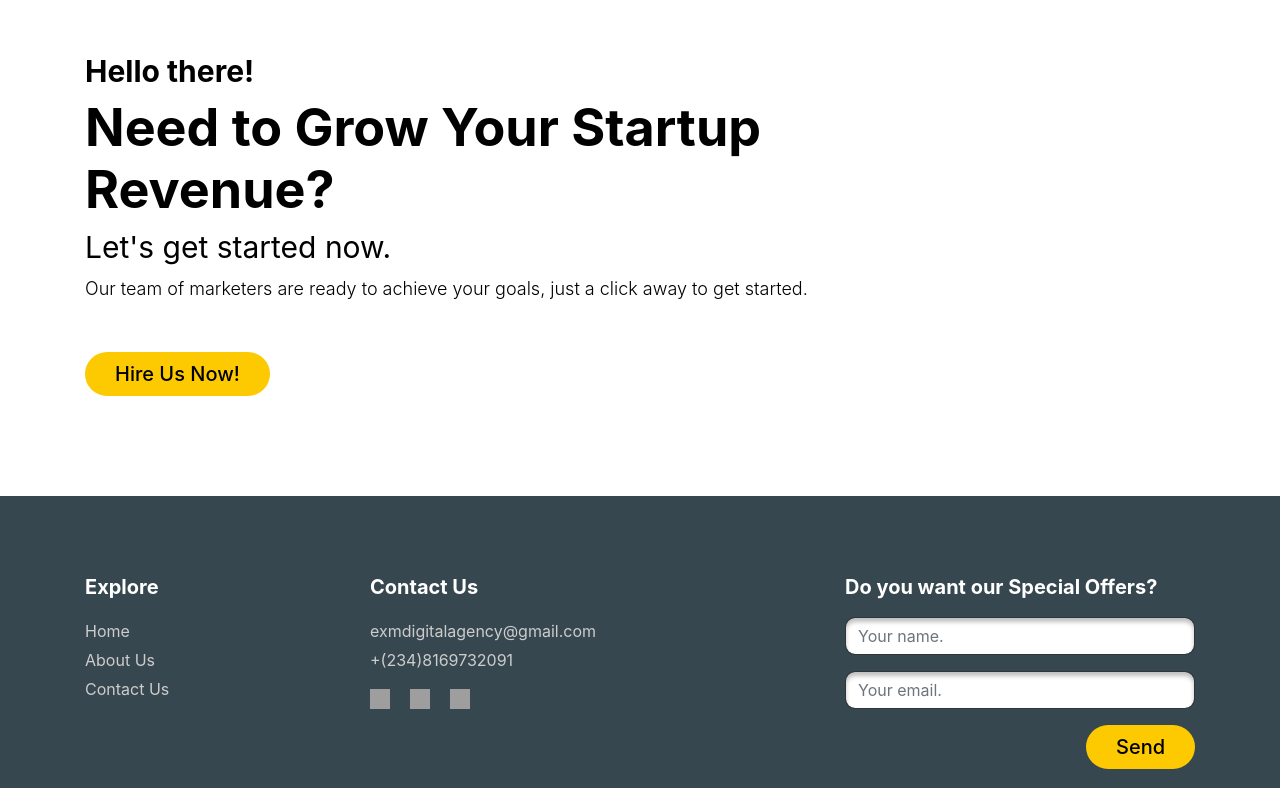
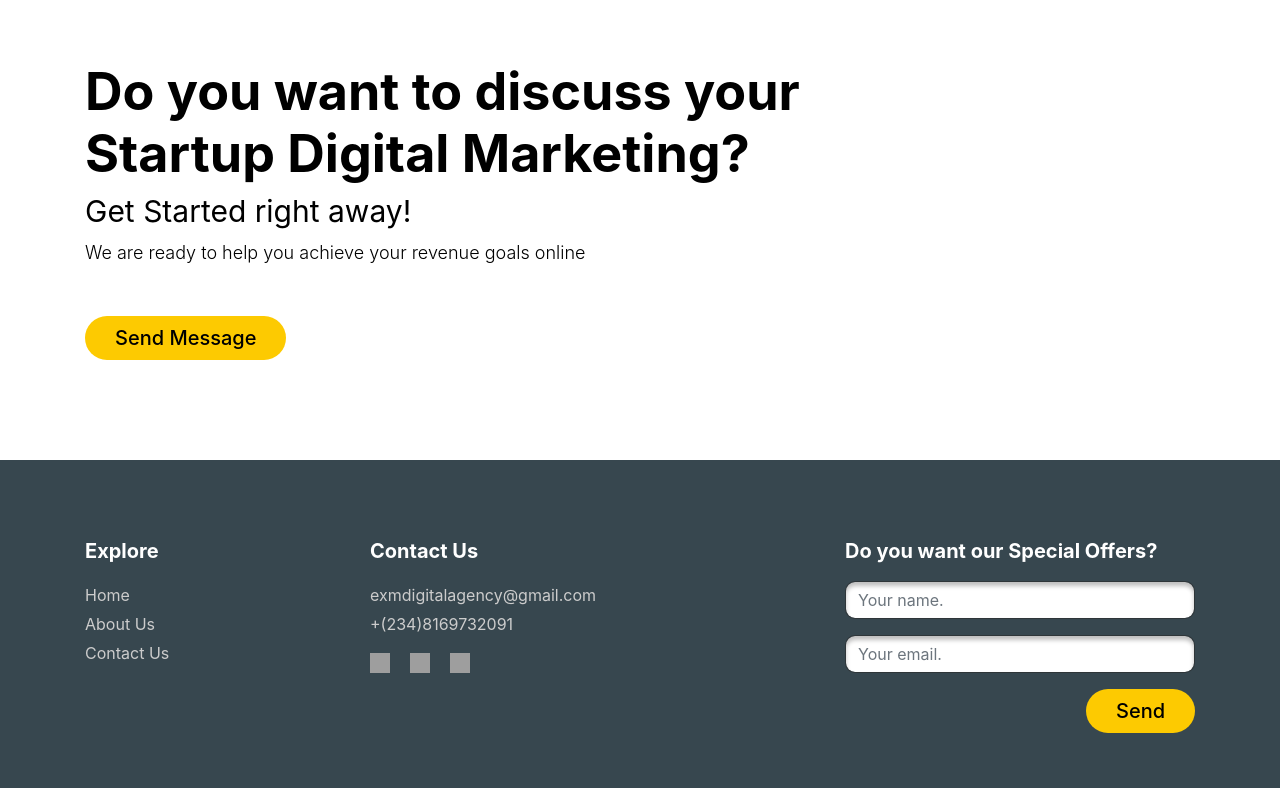
Before and after one commit to expression-media-digital-agency/exm-site-updateone, a Next.js app: page / in a window 1280 px wide. Shown: the part 2892-3680 px from the top of the page. Built offline with nearby package versions, Linux system fonts and the light colour scheme; grey boxes are pictures that could not be loaded; a web font is replaced by a local one.

Commit message:
update15

```diff
--- a/components/NeedSolution/NeedSolution.js
+++ b/components/NeedSolution/NeedSolution.js
@@ -9,13 +9,13 @@ const NeedSolution = () => (
                 <img src="/static/img/svg/anita.svg" alt="anita picture" className="img-fluid"/>
             </div> */}
             <div className="col-sm-8">
-                <h3 className="heading-three">Hello there! </h3> {/* Hi! I’m Anita.</h3> */}
-                <h1  className="heading-one">Need to Grow Your Startup Revenue?</h1>
-                <h2 className="heading-two">Let's get started now.</h2>
-                <p className="paragraph-one mb-5">Our team of marketers are ready to achieve your goals, just a click away to get started.</p>
+                <h3 className="heading-three"></h3> {/* Hi! I’m Anita.</h3> */}
+                <h1  className="heading-one">Do you want to discuss your Startup Digital Marketing?</h1>
+                <h2 className="heading-two">Get Started right away!</h2>
+                <p className="paragraph-one mb-5">We are ready to help you achieve your revenue goals online</p>
                 <Link href="/contact">
                     <a className="solution-btn hvr-grow-shadow">
-                        Hire Us Now!
+                        Send Message
                     </a>
                 </Link>
             </div>
```
